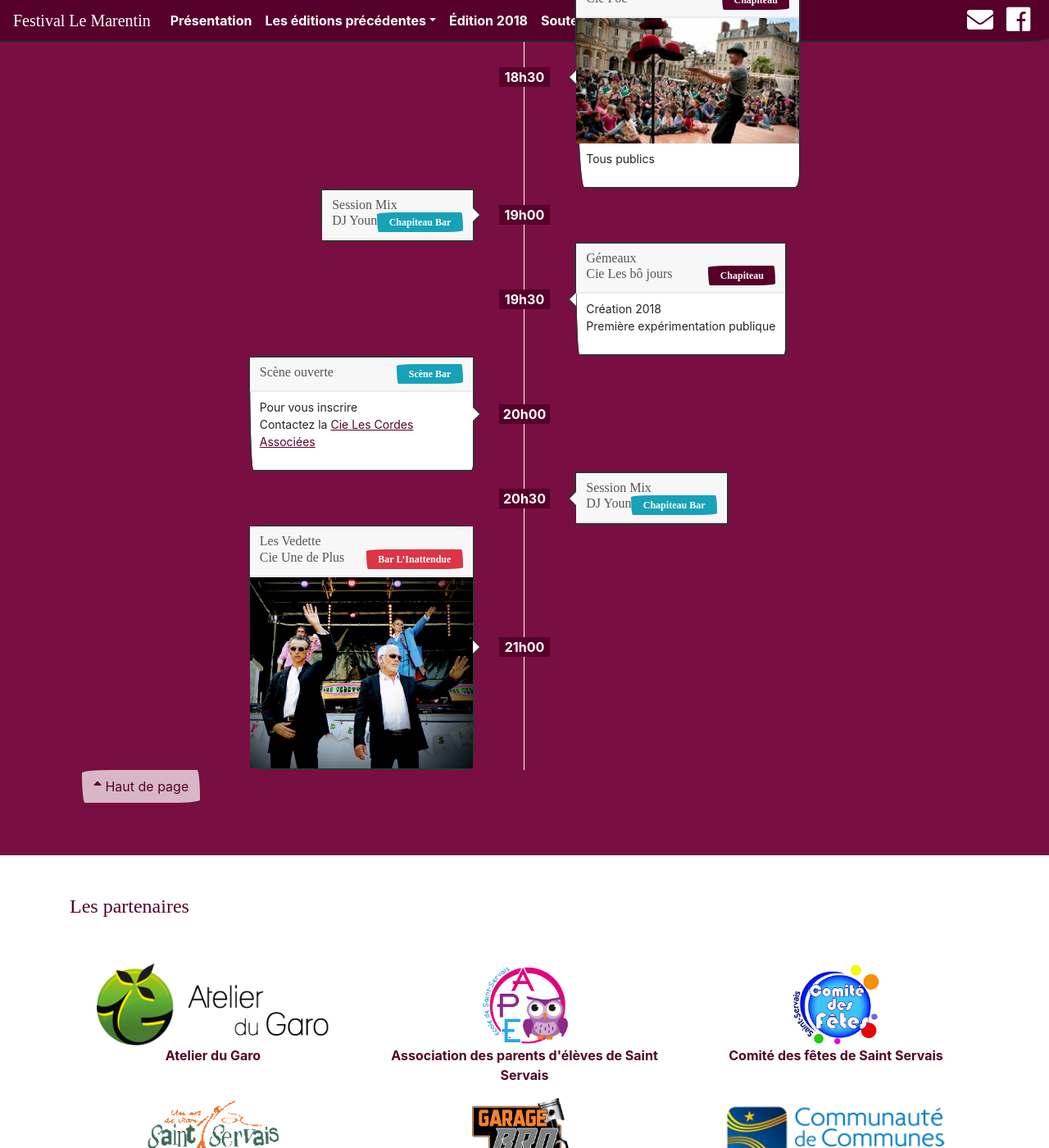
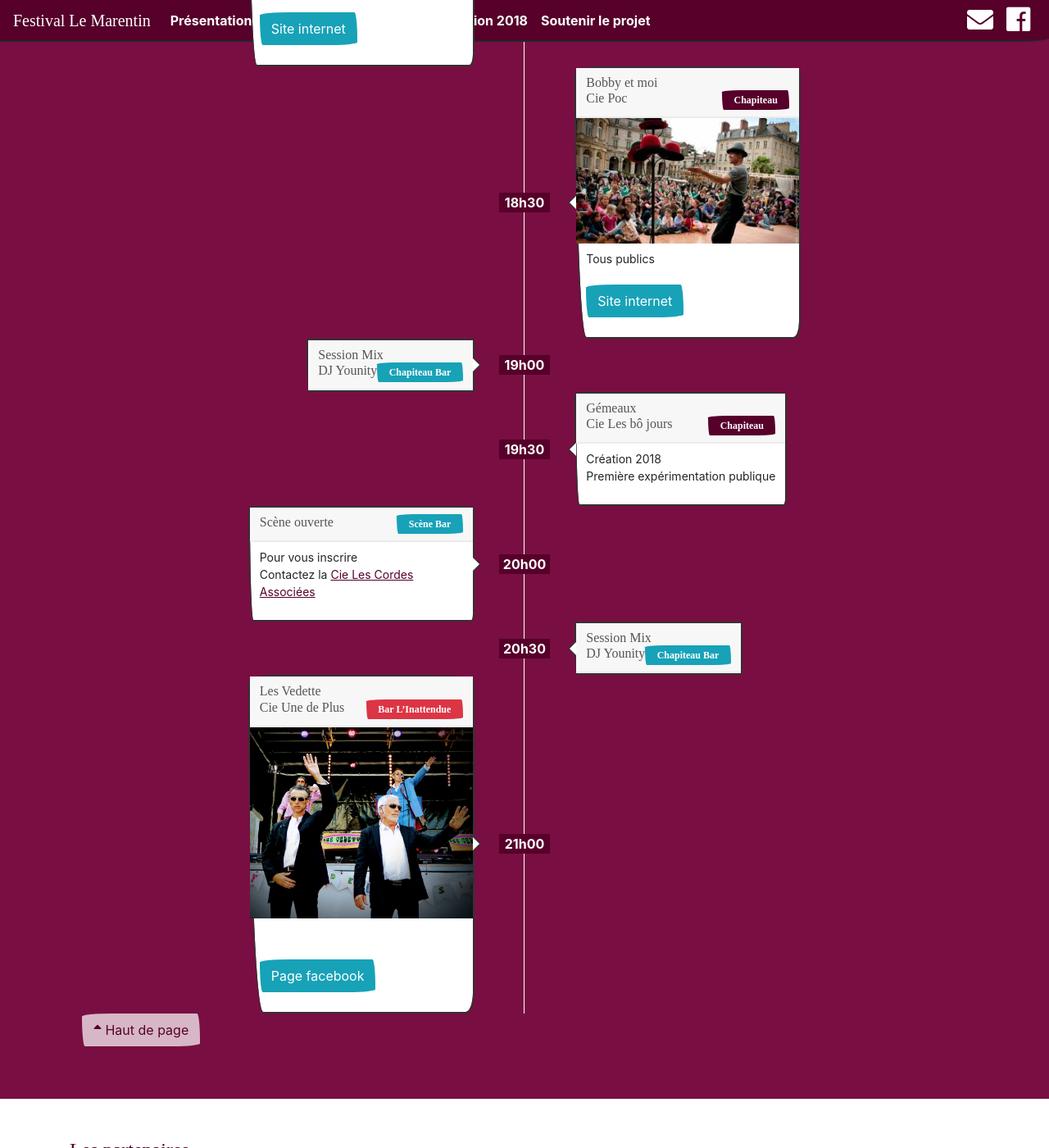
Before and after one commit to tibodut/marentin, a Jekyll site: the page built from edition-2018.html, in a window 1280 px wide and 1400 px high, scrolled down 5181 px. Shown: the whole window at 82% size. Built offline with Jekyll 4.4.1, drawn with Linux system fonts in a browser that asks for light colours; nearby versions of some CDN libraries; some web fonts are replaced; some of the changed text lies outside the part shown.

Commit message:
Update edition-2018.html

```diff
--- a/edition-2018.html
+++ b/edition-2018.html
@@ -130,7 +130,9 @@
     header=' « Le Songe du Conteur » Cie Singe Diesel <span class="badge badge-primary float-right">Chapiteau</span>'
      img_url=img_url
     img_title='Le songe du conteur, Cie Singe Diesel'
-    body='<p>A partir de 5 ans <br /> Jauge limitée à 80 personnes</p>'
+    body='<p>A partir de 5 ans <br /> Jauge limitée à 80 personnes<br />  <br />
+<a class="btn btn-info" href=" http://singediesel.guilers.org/" role="button">Site internet</a> </p>'
+
 %}
 
             {% capture img_url %}{{site.baseurl}}/img/harpe1.jpg{% endcapture %}
@@ -157,7 +159,9 @@
     hour="15h00"
     header='Mickaël Guerrand <span class="badge badge-info float-right">Chapiteau Bar</span>'
     img_url=img_url
-    body='<p>Chanson pour enfants</p>'
+    body='<p>Chanson pour enfants<br />  <br />
+<a class="btn btn-info" href=" http://mickaelguerrand.com/" role="button">Site internet</a> </p>'
+
 %}</div>
   <div id="samedi3" >
       {% capture img_url %}{{site.baseurl}}/img/pom tchak.jpg{% endcapture %}
@@ -200,11 +204,13 @@
     header='Bobby et moi <br /> Cie Poc <span class="badge badge-primary float-right">Chapiteau</span>'
     img_url=img_url
     img_title='Cie Poc'
-    body='<p>Tous publics</p>'
+    body='<p>Tous publics<br />  <br />
+<a class="btn btn-info" href="http://compagniepoc.com/compagnie/" role="button">Site internet</a> </p>'
+
 %}
  {% include programm_row.html
     hour="19h00"
-    header='Session Mix<br /> DJ Youn <span class="badge badge-info float-right">Chapiteau Bar</span>'
+    header='Session Mix<br /> DJ Younity <span class="badge badge-info float-right">Chapiteau Bar</span>'
 %}
 
            {% include programm_row.html
@@ -225,7 +231,7 @@
             {% include programm_row.html
     content_position="right"
     hour="20h30"
-    header='Session Mix<br /> DJ Youn <span class="badge badge-info float-right">Chapiteau Bar</span>'
+    header='Session Mix<br /> DJ Younity <span class="badge badge-info float-right">Chapiteau Bar</span>'
 %}
                  {% capture img_url %}{{site.baseurl}}/img/vedette1.jpg{% endcapture %}
  {% include programm_row.html
@@ -233,6 +239,9 @@
     header='Les Vedette <br /> Cie Une de Plus <span class="badge badge-danger float-right">Bar L’Inattendue</span>'
     img_url=img_url
     img_title='Les Vedette, Cie Une de Plus'
+    body='<p><br />  <br />
+<a class="btn btn-info" href="https://www.facebook.com/baldelesvedette/" role="button">Page facebook</a> </p>'
+
 %}
 
 
```
